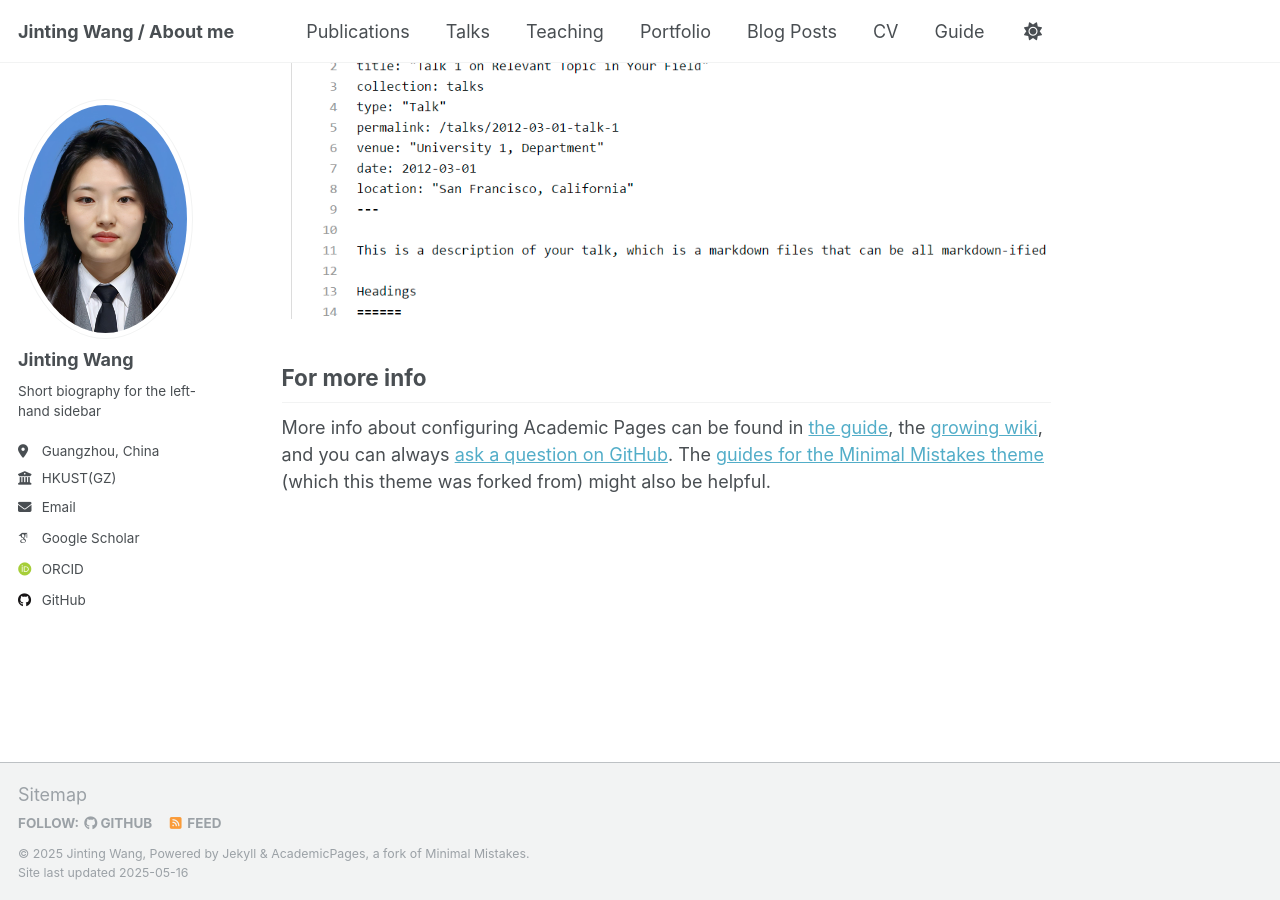
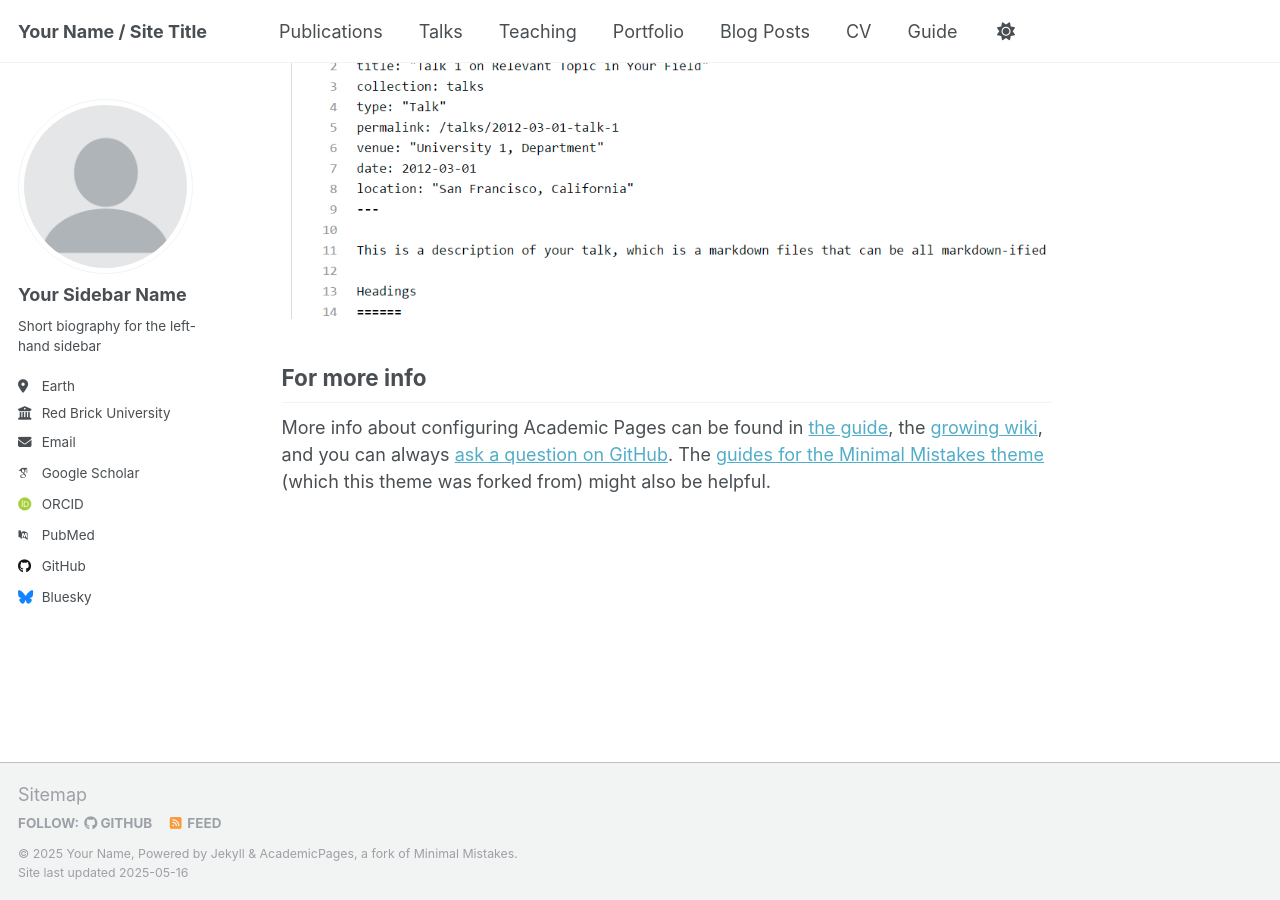
Before and after one commit to beria-moon/Beria.github.io, a Jekyll site: the page built from _pages/about.md, in a window 1280 px wide and 900 px high, scrolled down 2636 px. Built offline with Jekyll 4.4.1, drawn with Linux system fonts in a browser that asks for light colours; some web fonts are replaced.

Commit message:
Update _config.yml

```diff
--- a/_config.yml
+++ b/_config.yml
@@ -9,35 +9,36 @@
 # Basic Site Settings
 locale                   : "en-US"
 site_theme               : "default"
-title                    : "Jinting Wang / About me"
+title                    : "Your Name / Site Title"
 title_separator          : "-"
-name                     : &name "Jinting Wang"
-description              : &description "Ph.D. student in AI"
-url                      : "https://beria-moon.github.io/beria.github.io/" # the base hostname & protocol for your site e.g. "https://[your GitHub username].github.io" or if you already have some other page hosted on Github then use "https://[your GitHub username].github.io/[Your Repo Name]"
+name                     : &name "Your Name"
+description              : &description "personal description"
+url                      : https://academicpages.github.io # the base hostname & protocol for your site e.g. "https://[your GitHub username].github.io" or if you already have some other page hosted on Github then use "https://[your GitHub username].github.io/[Your Repo Name]"
 baseurl                  : "" # the subpath of your site, e.g. "/blog"
-repository               : "/beria.github.io/"
+repository               : "academicpages/academicpages.github.io"
 
 # Site Author - The following control what appear as part of the author content on the side bar.
 #               If a field is blank the icon and link will not appear, otherwise it will be shown.
 #               Additional customization can be done by editing /_includes/author-profile.html
 author:
   # Biographic information
-  avatar           : "Author1_Jinting_Wang.jpg"
-  name             : "Jinting Wang"
+  avatar           : "profile.png"
+  name             : "Your Sidebar Name"
   pronouns         : # example: "she/her"
   bio              : "Short biography for the left-hand sidebar"
-  location         : "Guangzhou, China"
-  employer         : "HKUST(GZ)"
+  location         : "Earth"
+  employer         : "Red Brick University"
   uri              : # URL
-  email            : "jwang644@connect.hkust-gz.edu.cn"
+  email            : "none@example.org"
 
   # Academic websites
   academia         : # URL
   arxiv            : # URL - Update with the correct link to your profile
-  googlescholar    : "https://scholar.google.com/citations?hl=en&user=SVzvOy8AAAAJ"
+  googlescholar    : "https://scholar.google.com/citations?user=PS_CX0AAAAAJ"
   impactstory      : # URL
-  orcid            : "https://orcid.org/0000-0002-2614-2598"
+  orcid            : "http://orcid.org/yourorcidurl"
   semantic         : # URL
+  pubmed           : "https://www.ncbi.nlm.nih.gov/pubmed/?term=john+snow"
   researchgate     : # URL
   scopus           : # URL
 
@@ -45,12 +46,12 @@ author:
   bitbucket        : # Username - Update with your username on the site
   codepen          : # Username
   dribbble         : # Username
-  github           : "https://github.com/beria-moon"
+  github           : "academicpages"
   kaggle           : # Username
   stackoverflow    : # User number or user number and name (i.e., use "1" or "1/jeff-atwood")
 
   # Social media
-  bluesky          :  # Replace this with you Bluesky username
+  bluesky          : "bsky.app" # Replace this with you Bluesky username
   facebook         : # Username
   flickr           : # Username
   foursquare       : # Username
@@ -103,7 +104,7 @@ comments:
     colorscheme          : # "light" (default), "dark"
 staticman:
   allowedFields          : ['name', 'email', 'url', 'message']
-  branch                 : "master" # "master", "gh-pages"
+  branch                 : "gh-pages" # "master", "gh-pages"
   commitMessage          : "New comment."
   filename               : comment-{@timestamp}
   format                 : "yml"
@@ -284,8 +285,6 @@ defaults:
       share: true
 
 
-
-
 # Sass/SCSS
 sass:
   sass_dir: _sass
```
